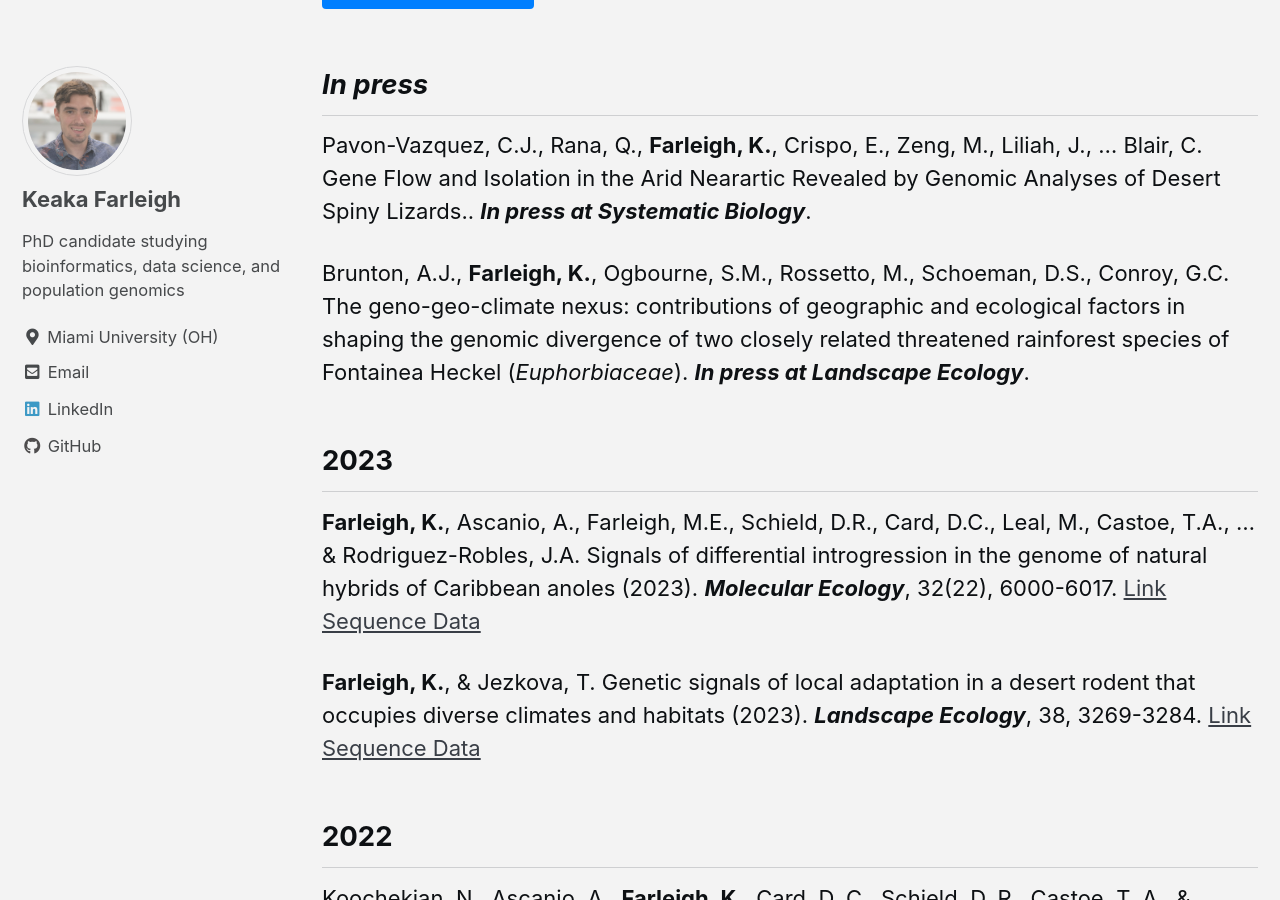
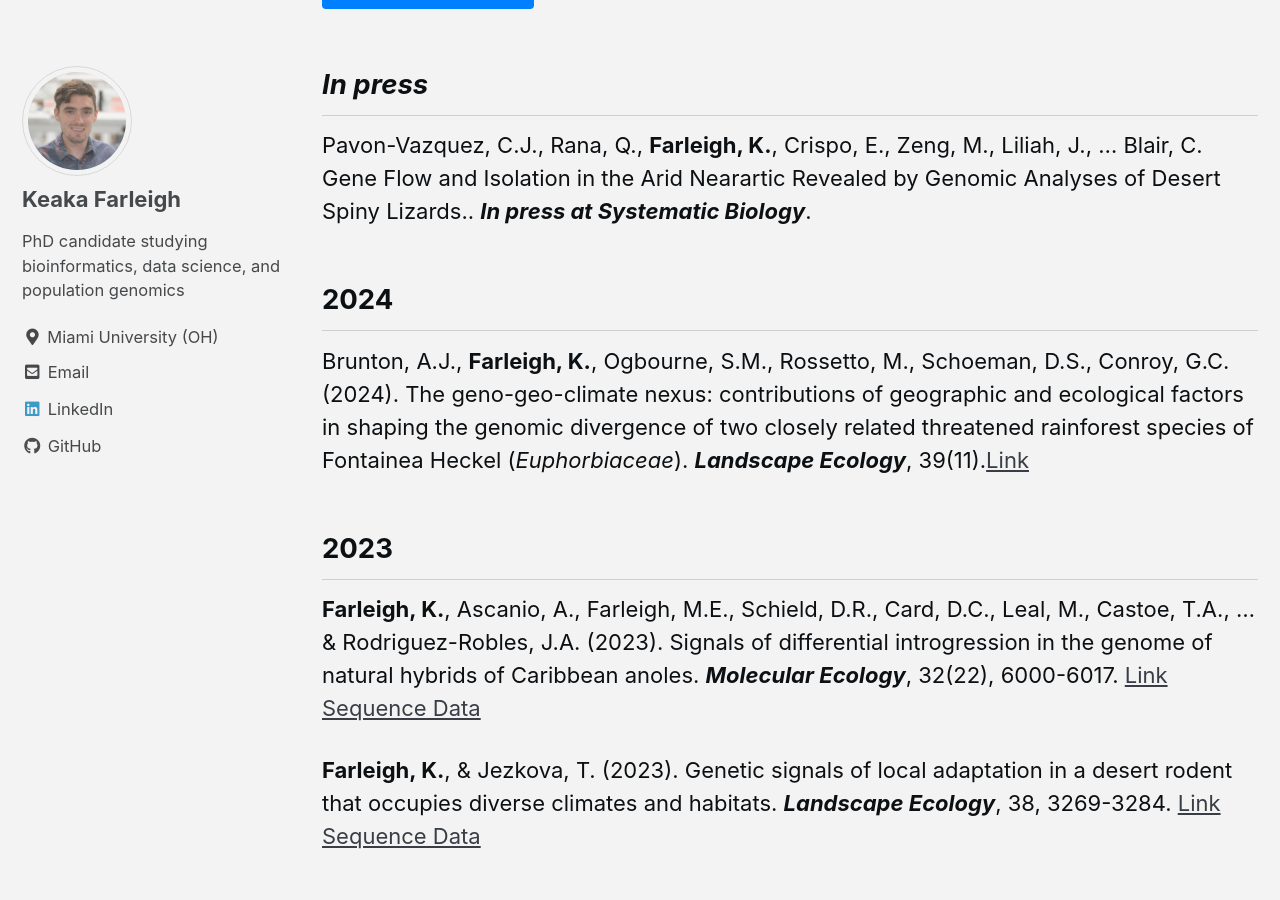
Before and after one commit to kfarleigh/kfarleigh.github.io, a Jekyll site: the page built from _pages/publications.md, in a window 1280 px wide and 900 px high, scrolled down 195 px. Built offline with Jekyll 4.4.1, drawn with Linux system fonts in a browser that asks for light colours; cached includes are drawn as plain includes.

Commit message:
Updated CV, added Fontainea citation

```diff
--- a/_pages/publications.md
+++ b/_pages/publications.md
@@ -11,13 +11,15 @@ author_profile: true
 
 Pavon-Vazquez, C.J., Rana, Q.,  __Farleigh, K.__, Crispo, E., Zeng, M., Liliah, J., ... Blair, C. Gene Flow and Isolation in the Arid Nearartic Revealed by Genomic Analyses of Desert Spiny Lizards.. __*In press at Systematic Biology*__.
 
-Brunton, A.J., __Farleigh, K.__, Ogbourne, S.M., Rossetto, M., Schoeman, D.S., Conroy, G.C. The geno-geo-climate nexus: contributions of geographic and ecological factors in shaping the genomic divergence of two closely related threatened rainforest species of Fontainea Heckel (_Euphorbiaceae_). __*In press at Landscape Ecology*__.
+## 2024
+
+Brunton, A.J., __Farleigh, K.__, Ogbourne, S.M., Rossetto, M., Schoeman, D.S., Conroy, G.C. (2024). The geno-geo-climate nexus: contributions of geographic and ecological factors in shaping the genomic divergence of two closely related threatened rainforest species of Fontainea Heckel (_Euphorbiaceae_). __*Landscape Ecology*__, 39(11).[Link](https://doi.org/10.1007/s10980-024-01828-w)
 
 ## 2023
 
-__Farleigh, K.__, Ascanio, A., Farleigh, M.E., Schield, D.R., Card, D.C., Leal, M., Castoe, T.A., ... & Rodriguez-Robles, J.A. Signals of differential introgression in the genome of natural hybrids of Caribbean anoles (2023). __*Molecular Ecology*__, 32(22), 6000-6017. [Link](https://onlinelibrary.wiley.com/doi/full/10.1111/mec.17170) [Sequence Data](https://www.ncbi.nlm.nih.gov/bioproject/PRJNA1023949)
+__Farleigh, K.__, Ascanio, A., Farleigh, M.E., Schield, D.R., Card, D.C., Leal, M., Castoe, T.A., ... & Rodriguez-Robles, J.A. (2023). Signals of differential introgression in the genome of natural hybrids of Caribbean anoles. __*Molecular Ecology*__, 32(22), 6000-6017. [Link](https://onlinelibrary.wiley.com/doi/full/10.1111/mec.17170) [Sequence Data](https://www.ncbi.nlm.nih.gov/bioproject/PRJNA1023949)
 
-__Farleigh, K.__, & Jezkova, T. Genetic signals of local adaptation in a desert rodent that occupies diverse climates and habitats (2023). __*Landscape Ecology*__, 38, 3269-3284. [Link](https://doi.org/10.1007/s10980-023-01774-z) [Sequence Data](https://www.ncbi.nlm.nih.gov/bioproject/?term=PRJNA1013576)
+__Farleigh, K.__, & Jezkova, T. (2023). Genetic signals of local adaptation in a desert rodent that occupies diverse climates and habitats. __*Landscape Ecology*__, 38, 3269-3284. [Link](https://doi.org/10.1007/s10980-023-01774-z) [Sequence Data](https://www.ncbi.nlm.nih.gov/bioproject/?term=PRJNA1013576)
 
 ## 2022
 
```
Also changed, not shown: _pages/about.md (+1 -1 lines), 1 other file.
